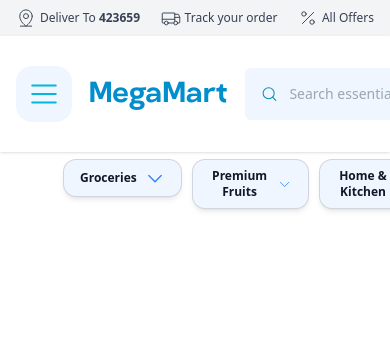
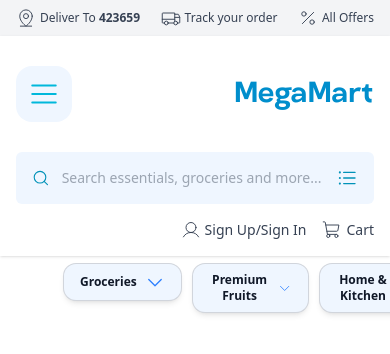
Before and after one commit to Gisell0511/EntregaEcommerce, a React (Vite) app: page / in a window 390 px wide. Shown: the top 354 px of the page. Built offline with nearby package versions, Linux system fonts and the light colour scheme.

Commit message:
Mejora de responsive

```diff
--- a/src/components/organisms/Header.jsx
+++ b/src/components/organisms/Header.jsx
@@ -7,22 +7,37 @@
 
 function Header() {
   return (
-    <div className="flex items-center justify-between p-4 bg-white shadow-sm">
-      <div className="flex items-center gap-4">
+    <div className="flex flex-col md:flex-row sm:items-center sm:justify-between p-4 gap-4 bg-white shadow-sm">
+
+      {/* Fila superior: menú y logo (también se ve en mobile) */}
+      <div className="flex items-center justify-between sm:justify-start gap-4">
         <ListButtom />
         <TextGeneral texto={"MegaMart"} />
       </div>
 
-      <div className="flex-1 max-w-xl mx-4">
+      {/* Centro: barra de búsqueda */}
+      <div className="w-full sm:max-w-xl sm:mx-4">
         <SearchBar />
       </div>
 
-      <div className="flex items-center gap-6">
-        <ClickableLink icon={User} text={"Sign Up/Sign In"} fontSize="text-md" onClick={() => console.log("Clicked Sing Up")}></ClickableLink>
-        <ClickableLink icon={ShoppingCart} text={"Cart"} fontSize="text-md" onClick={() => console.log("Clicked on cart")}></ClickableLink>
+      {/* Derecha: usuario y carrito */}
+      <div className="flex items-center justify-end gap-4 sm:gap-6">
+        <ClickableLink
+          icon={User}
+          text={"Sign Up/Sign In"}
+          fontSize="text-sm"
+          onClick={() => console.log("Clicked Sign Up")}
+        />
+        <ClickableLink
+          icon={ShoppingCart}
+          text={"Cart"}
+          fontSize="text-sm"
+          onClick={() => console.log("Clicked on cart")}
+        />
       </div>
     </div>
   );
 }
 
+
 export default Header;
```
